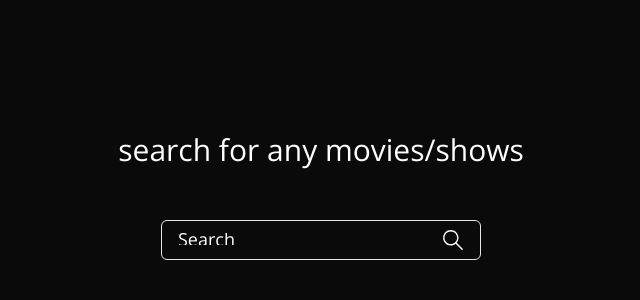
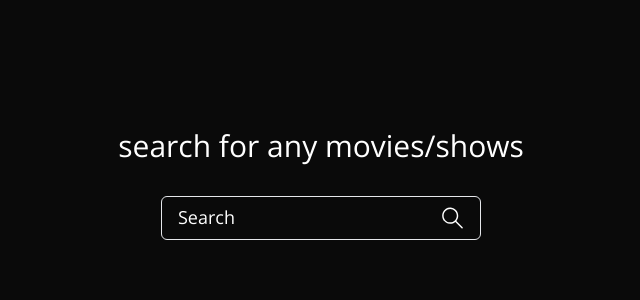
Before and after one commit to Massa-Albani4/movie-trailer-app, a React (Vite) app: page / in a window 1280 px wide. Shown: the top 300 px of the page, without its empty margins (319-959 px from the left). Built offline with nearby package versions, Linux system fonts and the light colour scheme.

Commit message:
Fix page scrolling issue

```diff
--- a/src/App.jsx
+++ b/src/App.jsx
@@ -16,17 +16,17 @@ function App() {
   }
 
   return (
-    <div className="flex h-screen w-full flex-col items-center justify-center bg-black font-body lg:gap-6 xl:gap-10">
+    <div className="flex min-h-screen w-full flex-col items-center justify-center bg-black font-body lg:gap-6 xl:gap-16 xl:pb-20 xl:pt-20">
       <div className="flex flex-col items-center justify-center">
-        <h1 className="mb-7 text-xl text-white md:mb-9 md:text-3xl 2xl:mb-8 2xl:text-[2rem]">
+        <h1 className="mb-7 text-xl text-white md:mb-9 md:text-3xl xl:mb-4 xl:text-3xl 2xl:mb-8 2xl:text-5xl">
           search for any movies/shows
         </h1>
         <div
-          className="text-light-green mb-14 flex w-full cursor-pointer flex-row rounded-md border-[1px] px-3 sm:mb-10 sm:h-10 md:mb-2 md:h-12 md:rounded-lg md:px-5 xl:my-4 xl:mb-2 xl:h-10 xl:w-80 xl:rounded-md xl:px-4 xl:py-1"
+          className="text-light-green mb-20 flex w-full max-w-full cursor-pointer flex-row rounded-md border-[1px] px-3 sm:mb-10 sm:h-10 md:mb-16 md:h-12 md:rounded-lg md:px-5 xl:my-4 xl:mb-2 xl:h-11 xl:w-80 xl:rounded-md xl:px-4 xl:py-0"
           autoComplete="off"
         >
           <input
-            className="my-2 flex w-full items-center justify-center bg-transparent text-base text-white placeholder:text-base placeholder:text-white focus:outline-none focus:ring-0 md:mb-[.6rem] md:text-xl md:placeholder:text-xl lg:w-[28rem] lg:text-sm xl:w-full xl:text-lg xl:placeholder:text-lg 2xl:mb-[.13rem] 2xl:text-xl 2xl:placeholder:text-base"
+            className="my-2 flex w-full items-center justify-center bg-transparent text-base text-white placeholder:text-base placeholder:text-white focus:outline-none focus:ring-0 md:mb-[.6rem] md:text-xl md:placeholder:text-xl lg:w-[28rem] lg:text-sm xl:text-lg xl:placeholder:text-lg 2xl:mb-[.13rem] 2xl:text-xl 2xl:placeholder:text-base"
             type="text"
             placeholder="Search"
             onChange={(e) => {
@@ -43,7 +43,7 @@ function App() {
             onClick={handleSearch}
           >
             <img
-              className="size-6 md:size-7 xl:size-6"
+              className="size-6 md:size-7 xl:size-10"
               src={searchIcon}
               alt="Search icon"
             />
```
